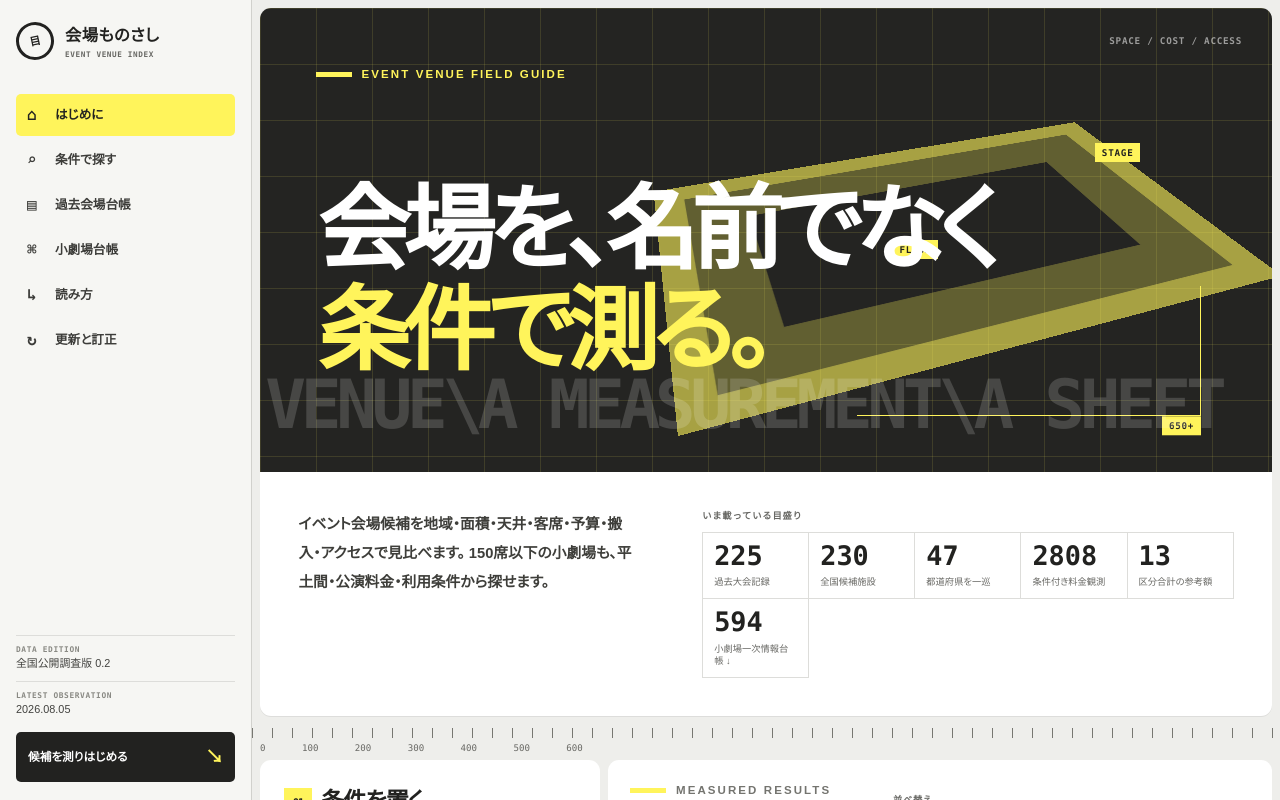
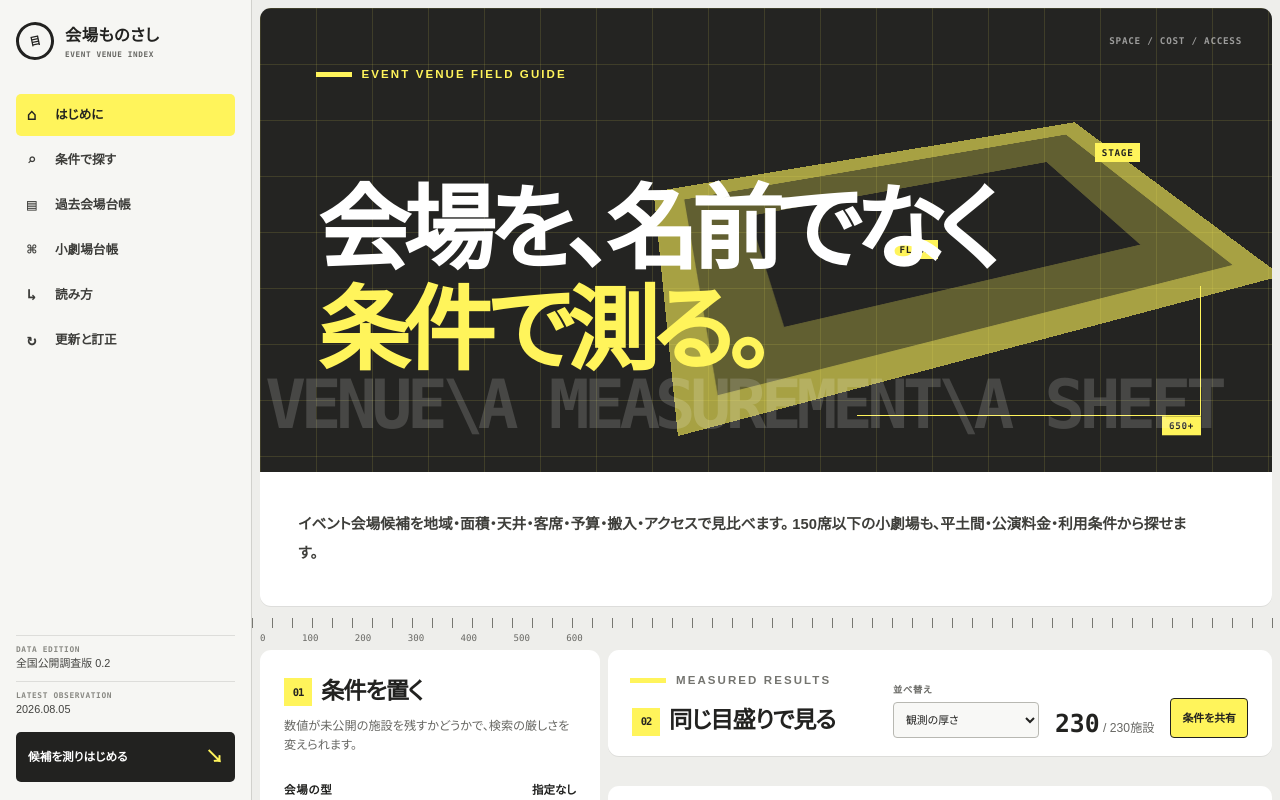
Before and after one commit to aratama-ship-it/venue-monosashi, a Next.js app in the folder web/: page / in a window 1280 px wide. Shown: the top 800 px of the page. Built offline with nearby package versions, Linux system fonts and the light colour scheme.

Commit message:
Remove hero statistics block

```diff
--- a/web/app/editorial-concept.css
+++ b/web/app/editorial-concept.css
@@ -332,8 +332,7 @@ body {
 
 .hero-summary {
   display: grid;
-  grid-template-columns: minmax(260px, 0.78fr) minmax(430px, 1.22fr);
-  gap: clamp(28px, 5vw, 70px);
+  grid-template-columns: 1fr;
   padding: clamp(24px, 3vw, 42px);
   border-radius: 0 0 var(--radius) var(--radius);
   background: var(--white);
@@ -342,7 +341,7 @@ body {
 
 .hero-copy {
   margin: 0;
-  max-width: 640px;
+  max-width: 900px;
   color: #3e3e3a;
   font-size: clamp(0.9rem, 1.15vw, 1.03rem);
   font-weight: 600;
--- a/web/app/venue-search.tsx
+++ b/web/app/venue-search.tsx
@@ -1128,39 +1128,6 @@ export function VenueSearch() {
               イベント会場候補を地域・面積・天井・客席・予算・搬入・アクセスで見比べます。
               150席以下の小劇場も、平土間・公演料金・利用条件から探せます。
             </p>
-            <aside className="reference-block" aria-label="収録範囲">
-              <p className="reference-title">いま載っている目盛り</p>
-              <div className="reference-grid">
-                <div className="reference-row">
-                  <strong>{venueData.stats.historical}</strong>
-                  <span>過去大会記録</span>
-                </div>
-                <div className="reference-row">
-                  <strong>{venueData.stats.venues}</strong>
-                  <span>全国候補施設</span>
-                </div>
-                <div className="reference-row">
-                  <strong>47</strong>
-                  <span>都道府県を一巡</span>
-                </div>
-                <div className="reference-row">
-                  <strong>{venueData.stats.prices}</strong>
-                  <span>条件付き料金観測</span>
-                </div>
-                <div className="reference-row">
-                  <strong>{venueData.stats.budgetScenarios}</strong>
-                  <span>区分合計の参考額</span>
-                </div>
-                <div className="reference-row">
-                  <strong>{venueData.stats.smallTheaterCensus.total}</strong>
-                  <span>
-                    <a href={smallTheaterCsvUrl}>
-                      小劇場一次情報台帳 ↓
-                    </a>
-                  </span>
-                </div>
-              </div>
-            </aside>
           </div>
         </section>
 
```
Also changed, not shown: 11 other files (tests, documents, lock files or other folders).
